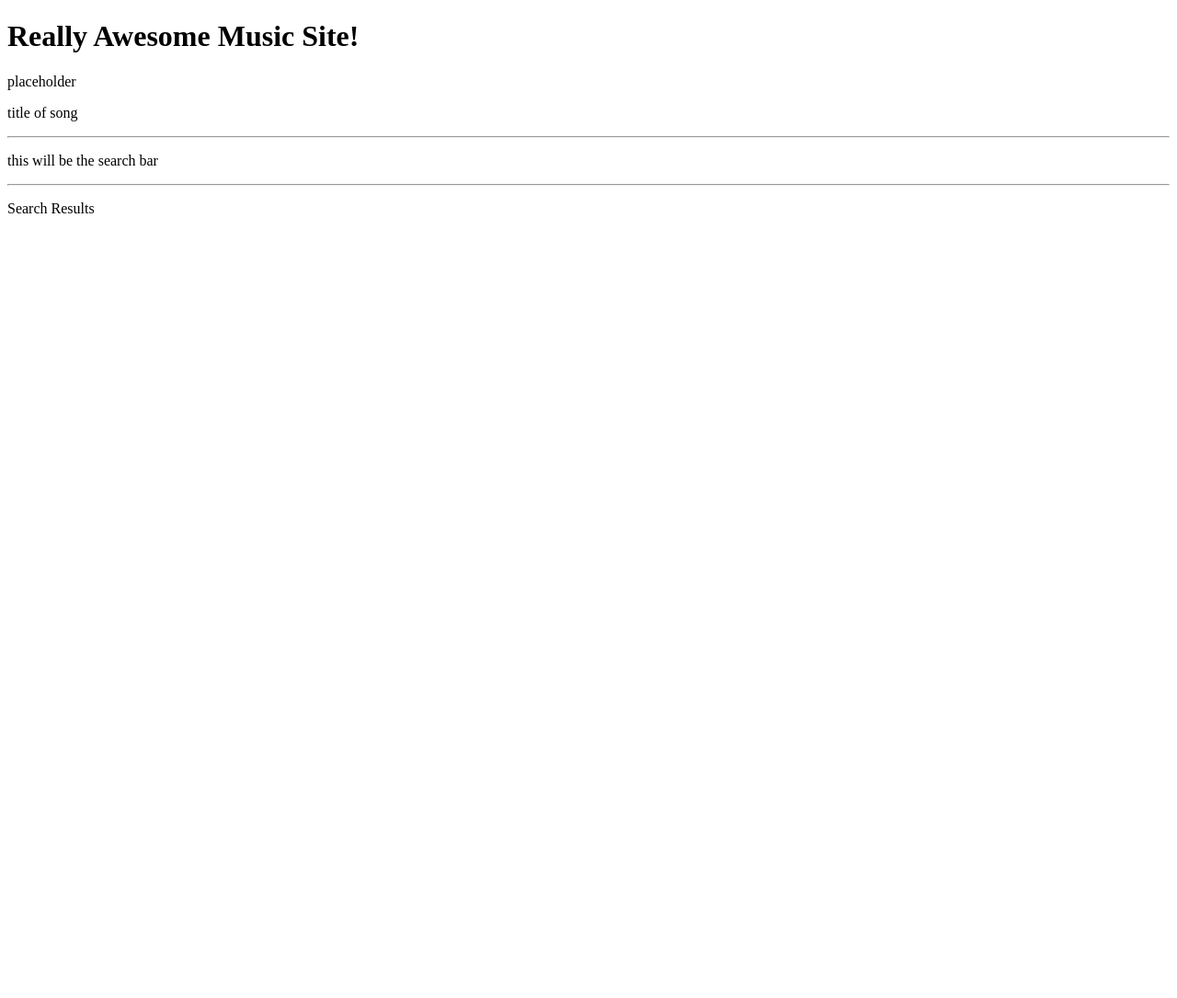
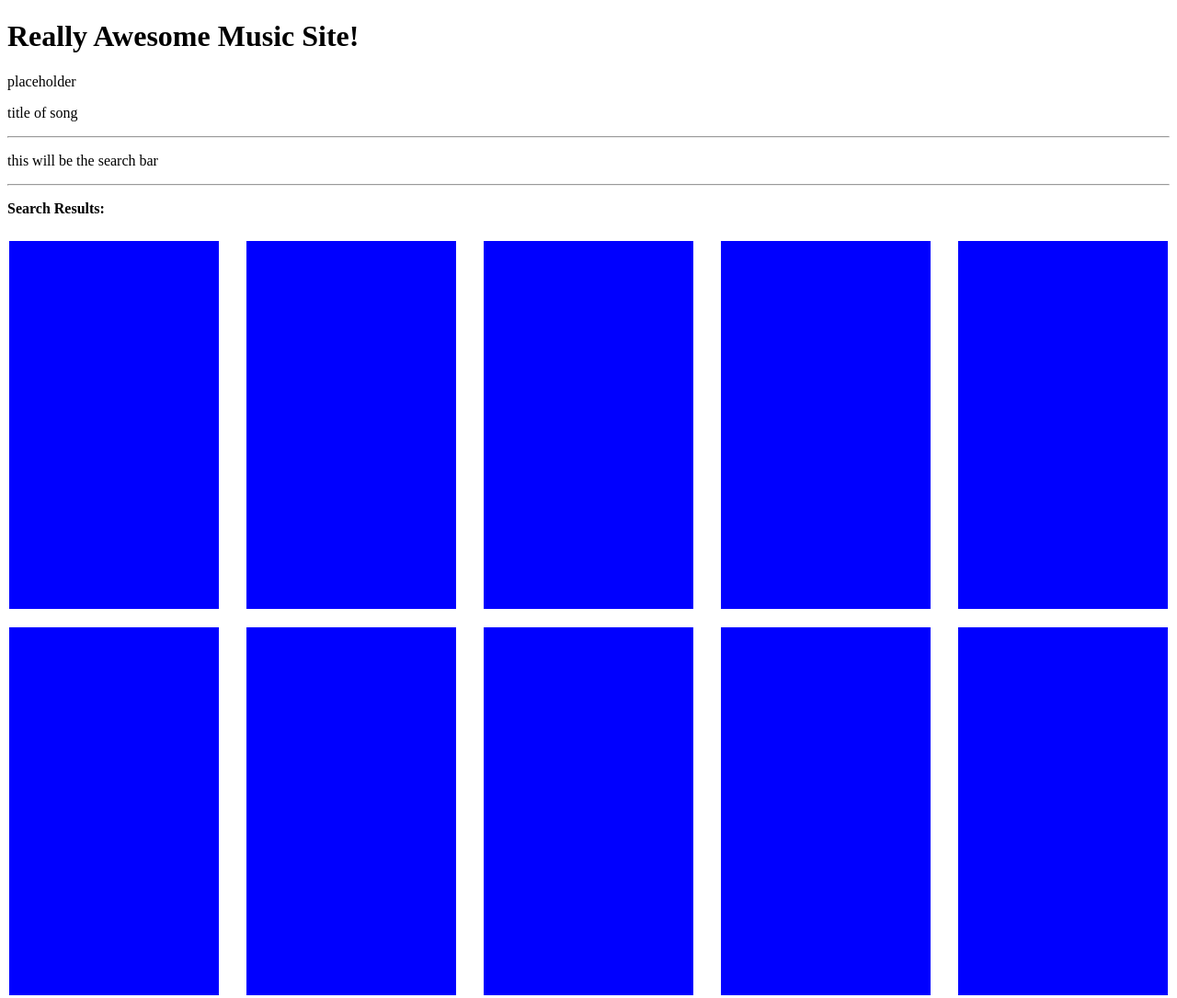
Before and after one commit to Momentum-Team-15/search-with-itunes-Ambryan2, a website: page index.html in a window 1280 px wide. Shown: the whole page at 92% size. Before the commit the page ends 800 px from the top, so only its background shows below. Drawn offline with Linux system fonts and the light colour scheme.

Commit message:
html frame done

```diff
--- a/index.html
+++ b/index.html
@@ -27,7 +27,7 @@
     <hr>
     <!-- This is where the display for the different songs will be -->
     <section>
-      <p>Search Results</p>
+      <p><b>Search Results:</b></p>
       <div class="musicContainer">
         <div class="songOption"></div>
         <div class="songOption"></div>
--- a/look.css
+++ b/look.css
@@ -0,0 +1,11 @@
+.musicContainer{
+    display:flex;
+    flex-flow: row wrap;
+    justify-content: space-between;
+}
+.songOption{
+    height: 400px;
+    width: 18%;
+    background-color: blue;
+    margin: 10px 2px;
+}
```
